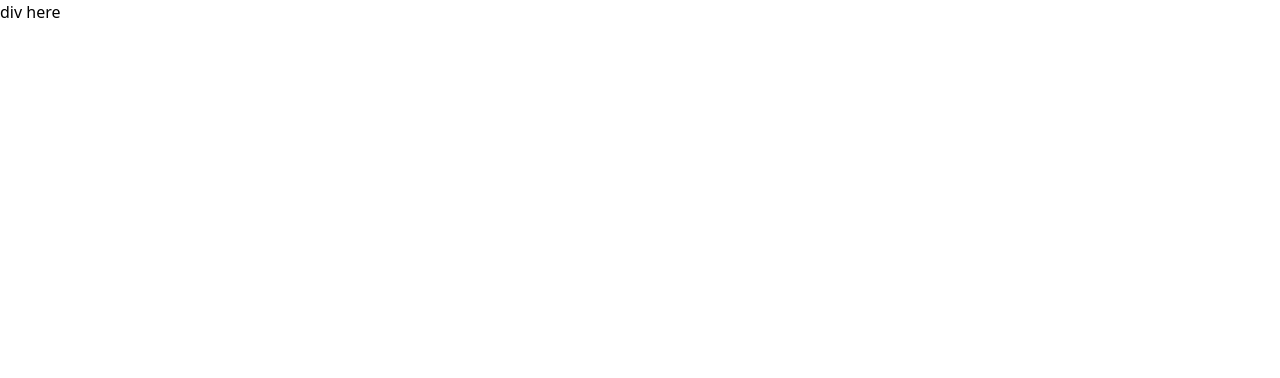
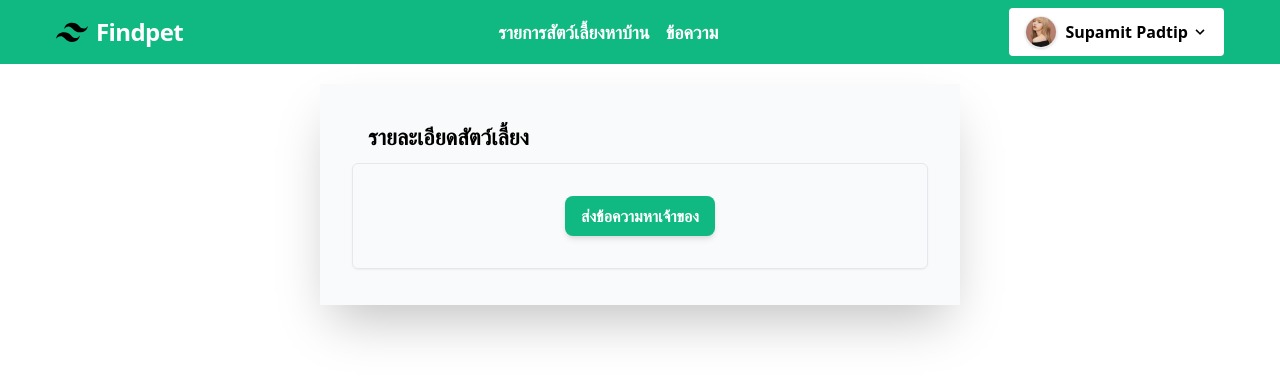
Before and after one commit to inzee86333/pet-new-home-front-end, a Next.js app: page /authenticated/finder/pet_finder_detail in a window 1280 px wide. Shown: the top 378 px of the page. Built offline with nearby package versions, Linux system fonts and the light colour scheme.

Commit message:
'show_details'

```diff
--- a/pages/authenticated/finder/pet_finder_detail.js
+++ b/pages/authenticated/finder/pet_finder_detail.js
@@ -1,8 +1,41 @@
+import { contrinerCard, contrinerMain } from '../../../components/tailwindClass'
+import { PrimaryButton, CardInfoPetFinderButton ,CardInfoPetOwnerButton} from '../../../components/button'
+import { animalOwner } from '../../../data/direct'
+import { Nav } from '../../../components/navbar'
+
 export default function pet_finder_detail() {
     //part http://localhost:3000/authenticated/finder/pet_finder_detail
     return(
         <div>
-            div here
+            <Nav / >
+            <div className={contrinerMain}>
+                <div className="flex justify-between">
+                    <div className="flex">
+                        <h1 className="p-1 pr-4">รายละเอียดสัตว์เลี้ยง</h1>
+                        {/* <PrimaryButton label="สนใจ" /> */}
+                    </div>
+                </div>
+                <div className={contrinerCard}>
+                    <div className="">
+                        {/* {animalOwner.map(JSON => (
+                            <CardInfoPetOwnerButton key={JSON.id}
+                                id={JSON.id}
+                                photo={JSON.photoPet}
+                                type={JSON.type}
+                                age={JSON.age}
+                                species={JSON.species}
+                                sex={JSON.sex}
+                                interested={JSON.interested}
+                                message={JSON.message}
+                                grid md:grid-cols-1 grid-cols-3
+                            />
+                        ))} */}
+                    </div>
+                    <div className="mx-3 flex py-2">
+                        <PrimaryButton className="mx-auto" label="ส่งข้อความหาเจ้าของ"/>
+                    </div>
+                </div>
+            </div>
         </div>
     )
 }
```
